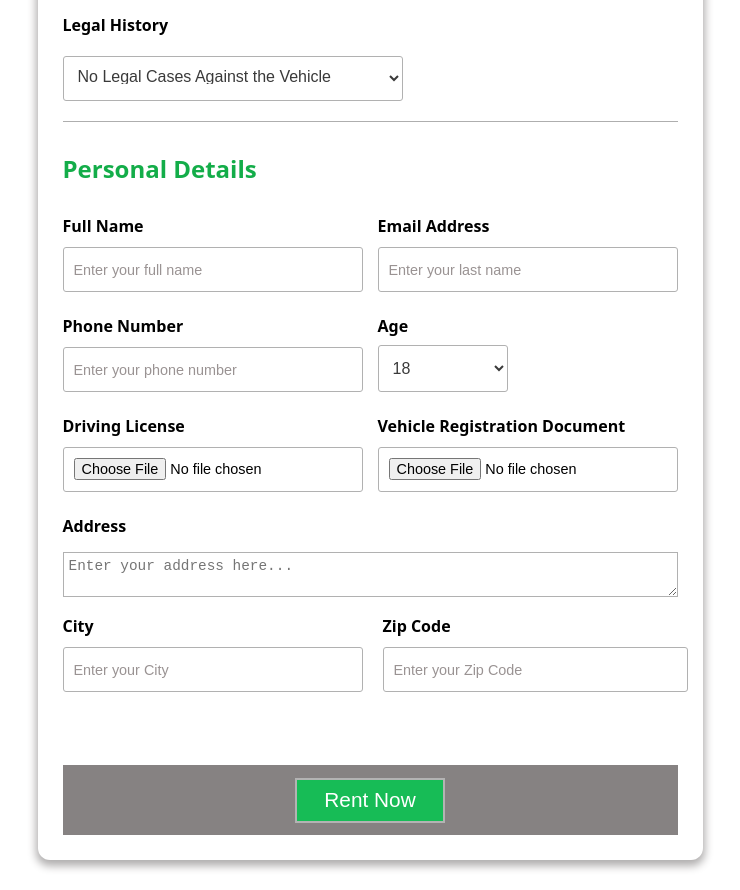
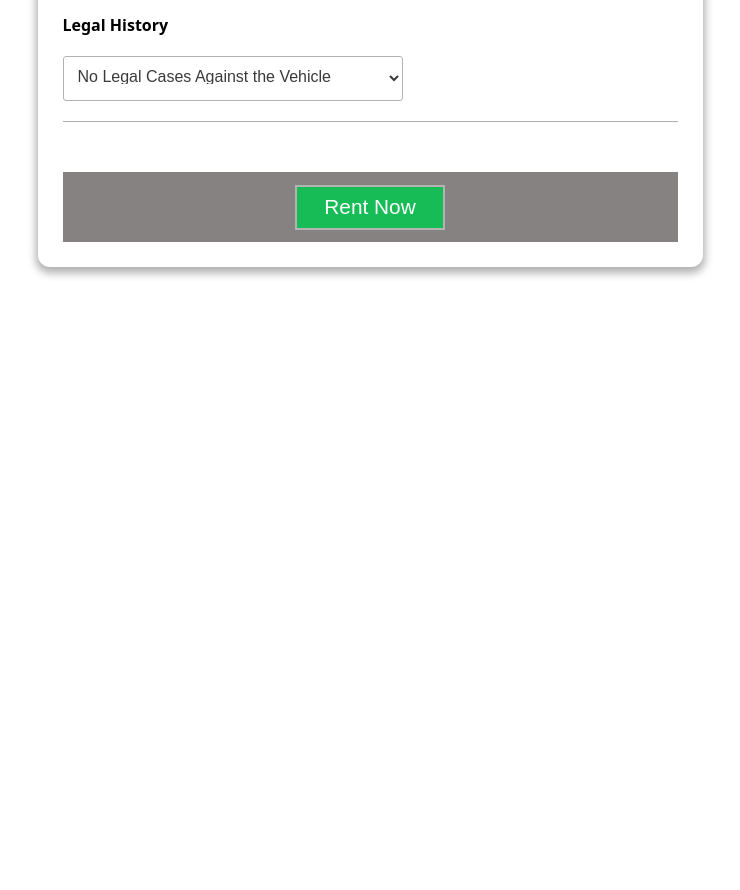
Before and after one commit to fariskt/rent-car, a React (Vite) app in the folder client/: page /#/renter in a window 1280 px wide. Shown: the part 860-1750 px from the top of the page, without its empty margins (270-1010 px from the left). After the commit the page ends 1157 px from the top, so only its background shows below. Built offline with nearby package versions, Linux system fonts and the light colour scheme; no server answers.

Commit message:
new changes

```diff
--- a/client/src/Components/RenterForm/RenterForm.jsx
+++ b/client/src/Components/RenterForm/RenterForm.jsx
@@ -123,7 +123,7 @@ const Renter = () => {
             selectedReturnDate={selectedReturnDate}
             handleDeleteImage={handleDeleteImage}
           />
-          <PersonalDetails />
+          {/* <PersonalDetails /> */}
           <div className="renter-btn">
             <button type="submit" className="renter-form-btn">
               Rent Now
```
